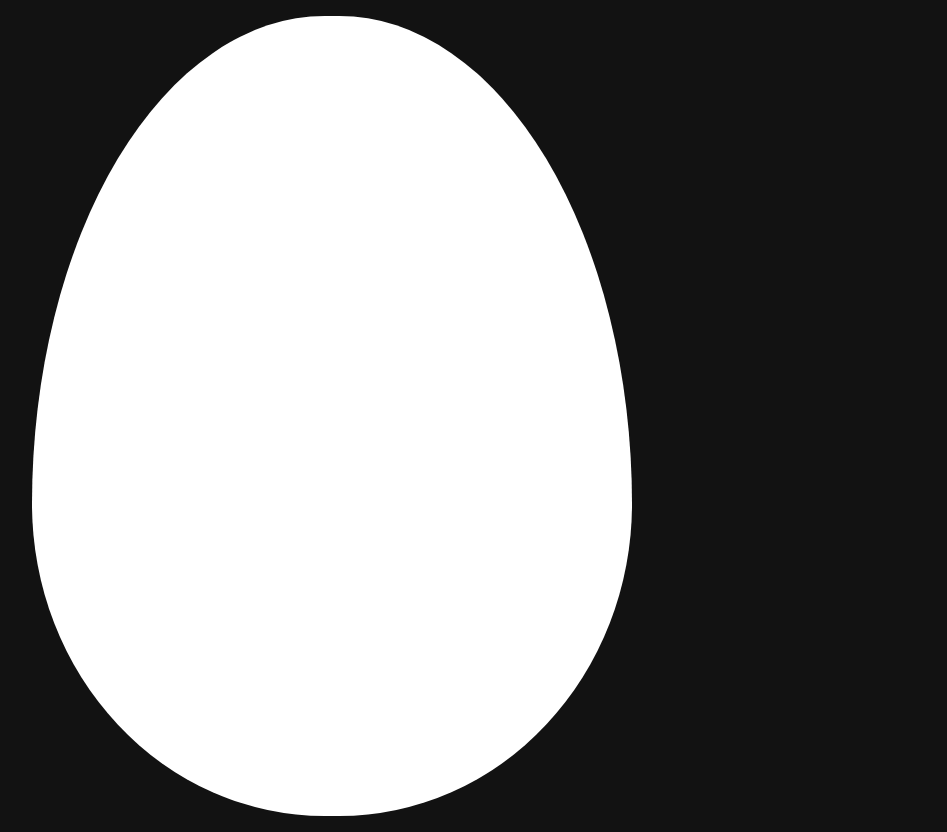
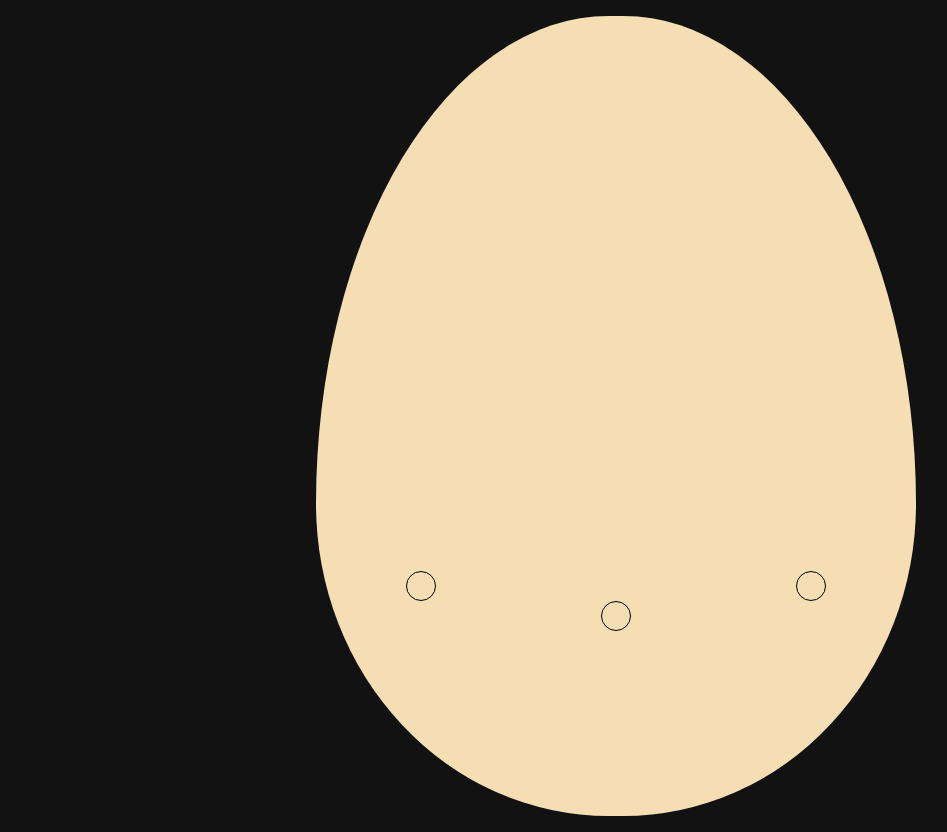
Before and after one commit to Potseluiko-Misha/--------------, a Vue app in the folder Tamagothci/: page / in a window 1280 px wide. Shown: the whole page, without its empty margins (24-971 px from the left). Built offline with nearby package versions, Linux system fonts and the light colour scheme.

Commit message:
addButtons

```diff
--- a/Tamagothci/src/components/Game.vue
+++ b/Tamagothci/src/components/Game.vue
@@ -3,7 +3,18 @@
         <v-row>
             <v-col>
                 <div class="egg">
-
+                    <div>
+                        <!-- screen -->
+                    </div>
+                    <div class="tg_buttons">
+                        <div class="flex between">
+                            <div class="circle"></div>
+                            <div class="circle"></div>
+                        </div>
+                        <div class="flex center">
+                            <div class="circle"></div>
+                        </div>
+                    </div>
                 </div>
             </v-col>
         </v-row>
@@ -15,11 +26,39 @@
 </script>
 
 
-<style>
+<style lang="scss">
 .egg {
-    background-color: white;
+    display: flex;
+    flex-direction: column;
+    justify-content: space-around;
+    align-items: center;
+    margin: 0 auto;
+    background-color: wheat;
     height: 100vh;
     aspect-ratio: 3 / 4;
     border-radius: 100% / 125% 125% 80% 80%;
+    position: relative;
+}
+
+.tg_buttons {
+    width: 70%;
+
+    .flex {
+        display: flex;
+
+        &.between {
+            justify-content: space-between;
+        }
+
+        &.center {
+            justify-content: center;
+        }
+    }
+    .circle {
+        width: 30px;
+        height: 30px;
+        border: 1px solid black;
+        border-radius: 50%;
+    }
 }
 </style>
```
